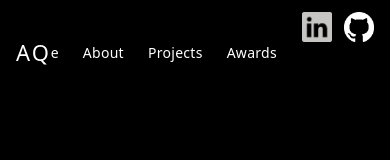
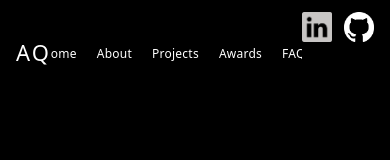
Before and after one commit to AnonymousDre/my-portfolio, a React (Vite) app: page / in a window 390 px wide. Shown: the top 160 px of the page. Built offline with nearby package versions, Linux system fonts and the light colour scheme; a web font is replaced by a local one.

Commit message:
Update index.css

```diff
--- a/src/index.css
+++ b/src/index.css
@@ -676,8 +676,8 @@ body::-webkit-scrollbar {
 
   .sections a {
     transform: none;
-    margin: 0 12px;
-    font-size: 14px;
+    margin: 0 10px;
+    font-size: 12px;
   }
 
   .socials {
```
